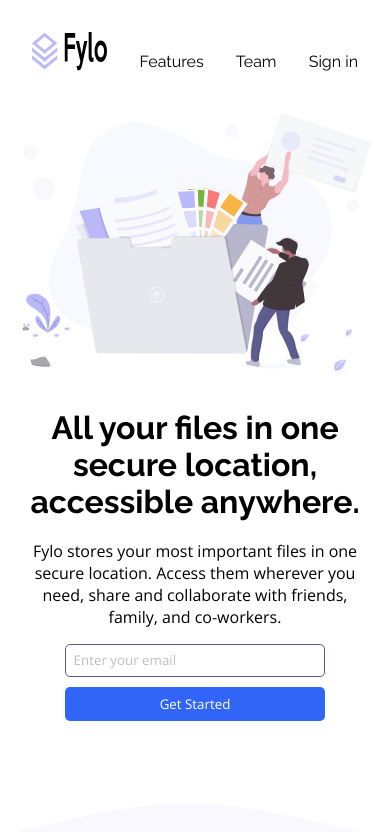
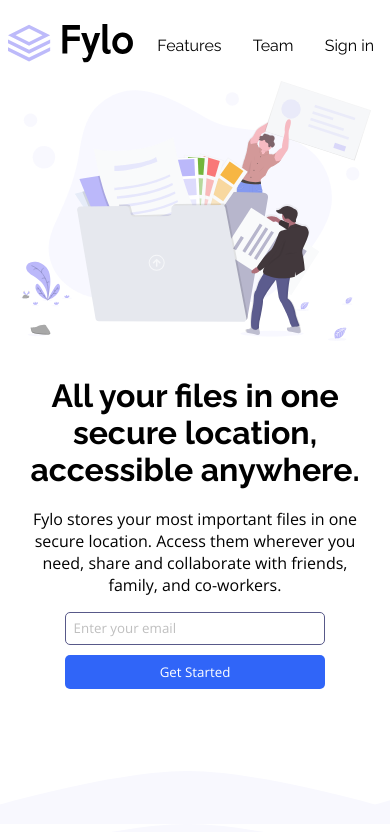
Before and after one commit to lulojrz/fylo-landing-page, a plain HTML site: page index.html in a window 390 px wide. Shown: the top 832 px of the page. Drawn offline with nearby package versions, Linux system fonts and the light colour scheme.

Commit message:
Update style.css

```diff
--- a/style.css
+++ b/style.css
@@ -509,9 +509,9 @@ ul li {
 }
 
 @media (max-width: 500px) {
-    nav {
+   nav {
         width: 100%;
-        padding: 1rem;
+        padding: 0rem;
         display: flex;
         flex-direction: row;
         justify-content: space-around;
@@ -519,21 +519,16 @@ ul li {
 
     .logo-container {
         display: flex;
-        width: 30%;
+        width: 40%;
+        padding: 0rem;
+        margin-top: 1rem;
 
     }
 
     .logo-container img {
         width: 100%;
         justify-content: start;
-        padding: 1rem;
-    }
-
-    .nav-list {
-        width: 70%;
-        display: flex;
-        flex-direction: row;
-        justify-content: space-around;
+        padding: .5rem;
     }
 
     .nav-list ul {
```
